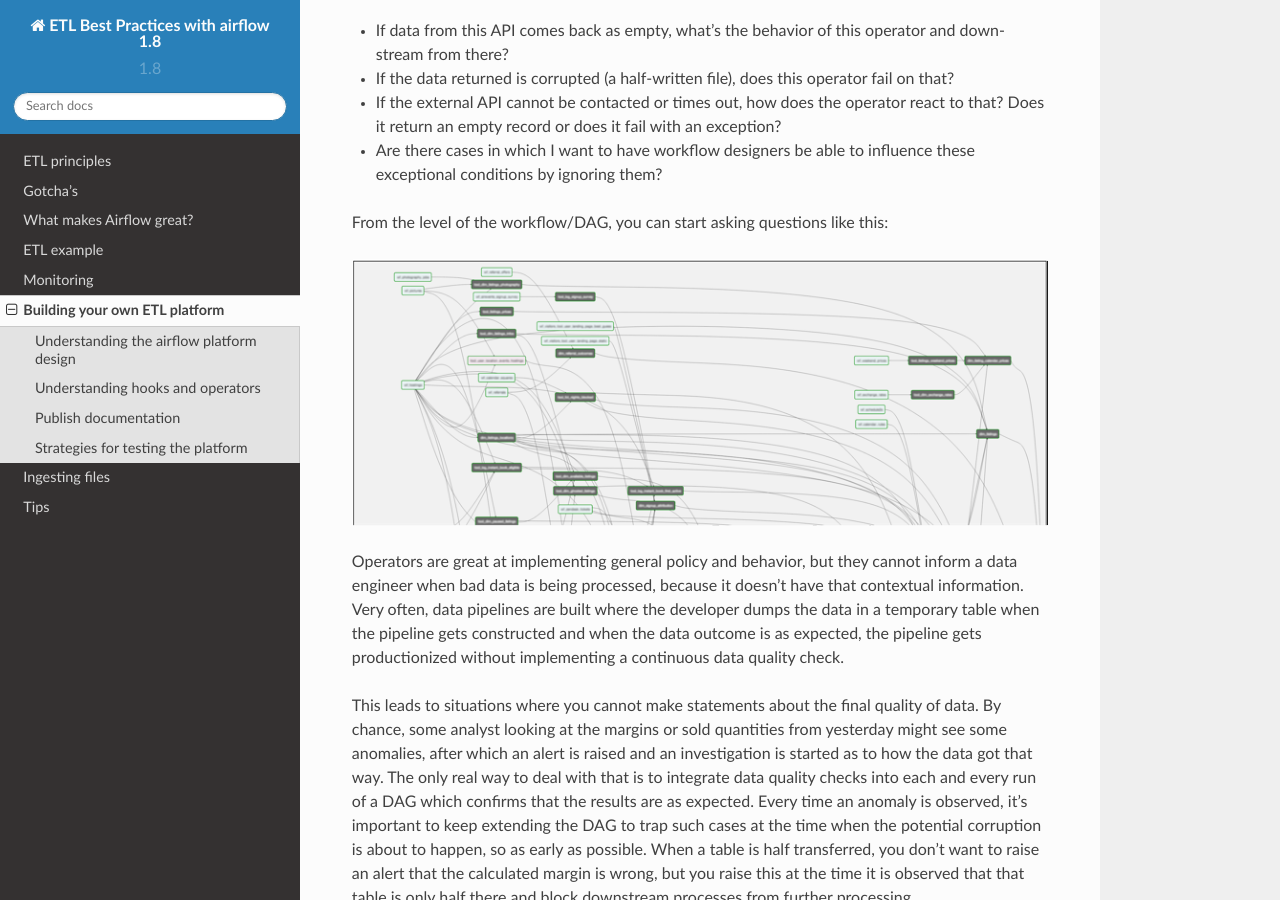
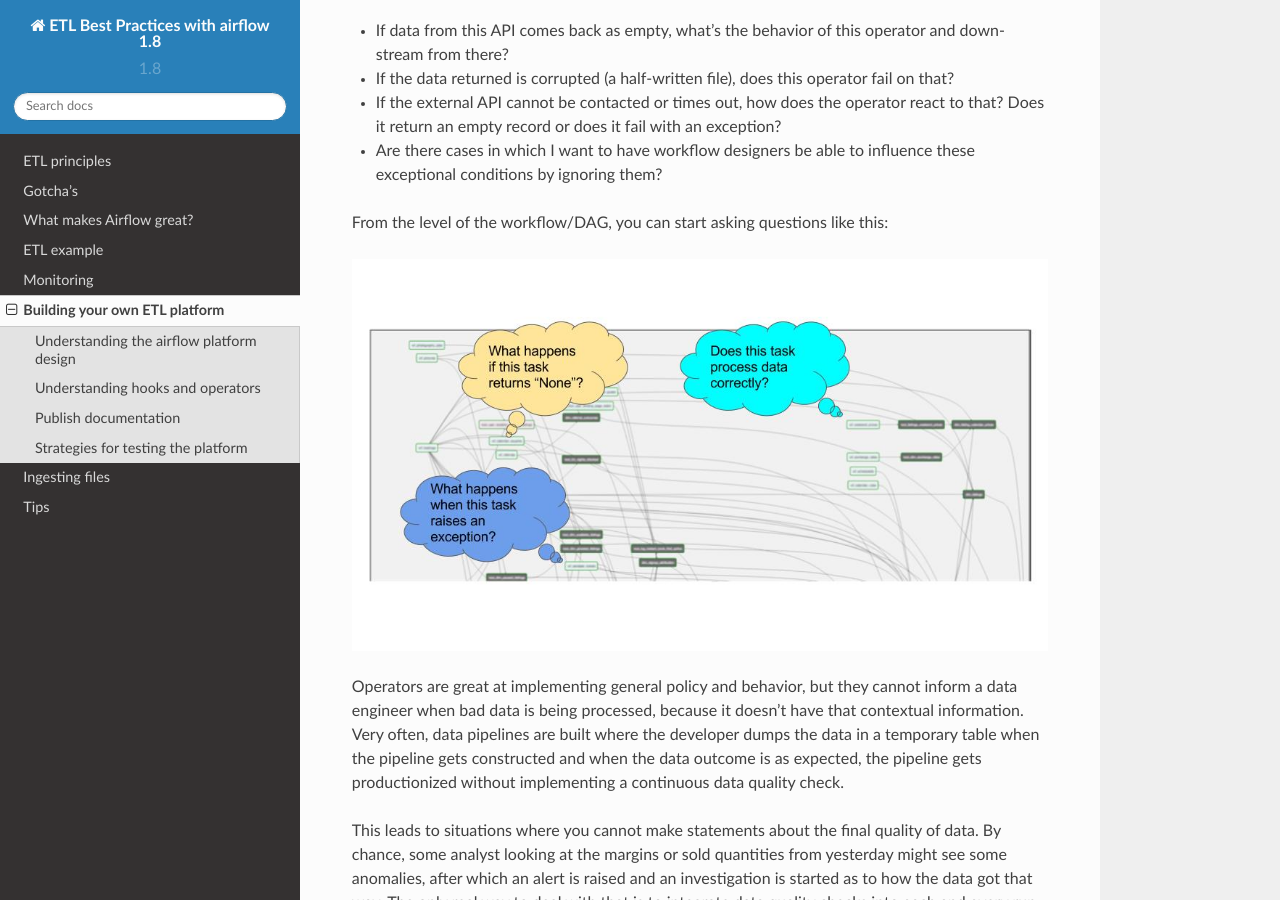
Before and after one commit to analystAlice/etl-with-airflow, a Sphinx documentation site: the page built from docs/platform.rst, in a window 1280 px wide and 900 px high, scrolled down 3120 px. Built offline with Sphinx 7.4.7 and the Read the Docs theme 2.0.0, drawn with Linux system fonts in a browser that asks for light colours.

Commit message:
Used wrong image

```diff
--- a/docs/platform.rst
+++ b/docs/platform.rst
@@ -99,7 +99,7 @@ Once you understand the core platform, you move into the area of making sure tha
 
 From the level of the workflow/DAG, you can start asking questions like this:
 
-.. image:: img/example-dag.png
+.. image:: img/testing.jpg
 
 Operators are great at implementing general policy and behavior, but they cannot inform a data engineer when bad data is being processed, because it doesn't have that contextual information. Very often, data pipelines are built where the developer dumps the data in a temporary table when the pipeline gets constructed and when the data outcome is as expected, the pipeline gets productionized without implementing a continuous data quality check.
 
```
